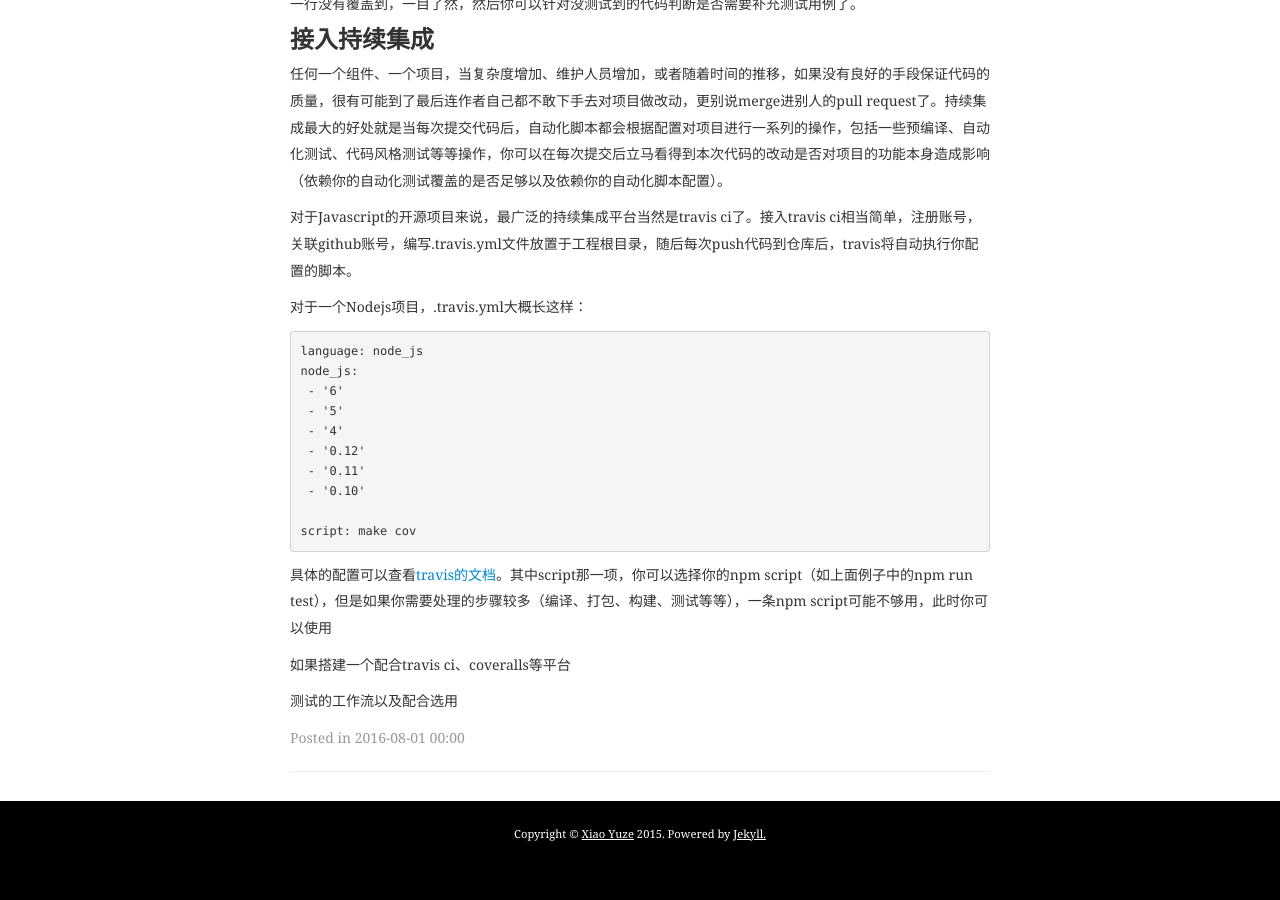
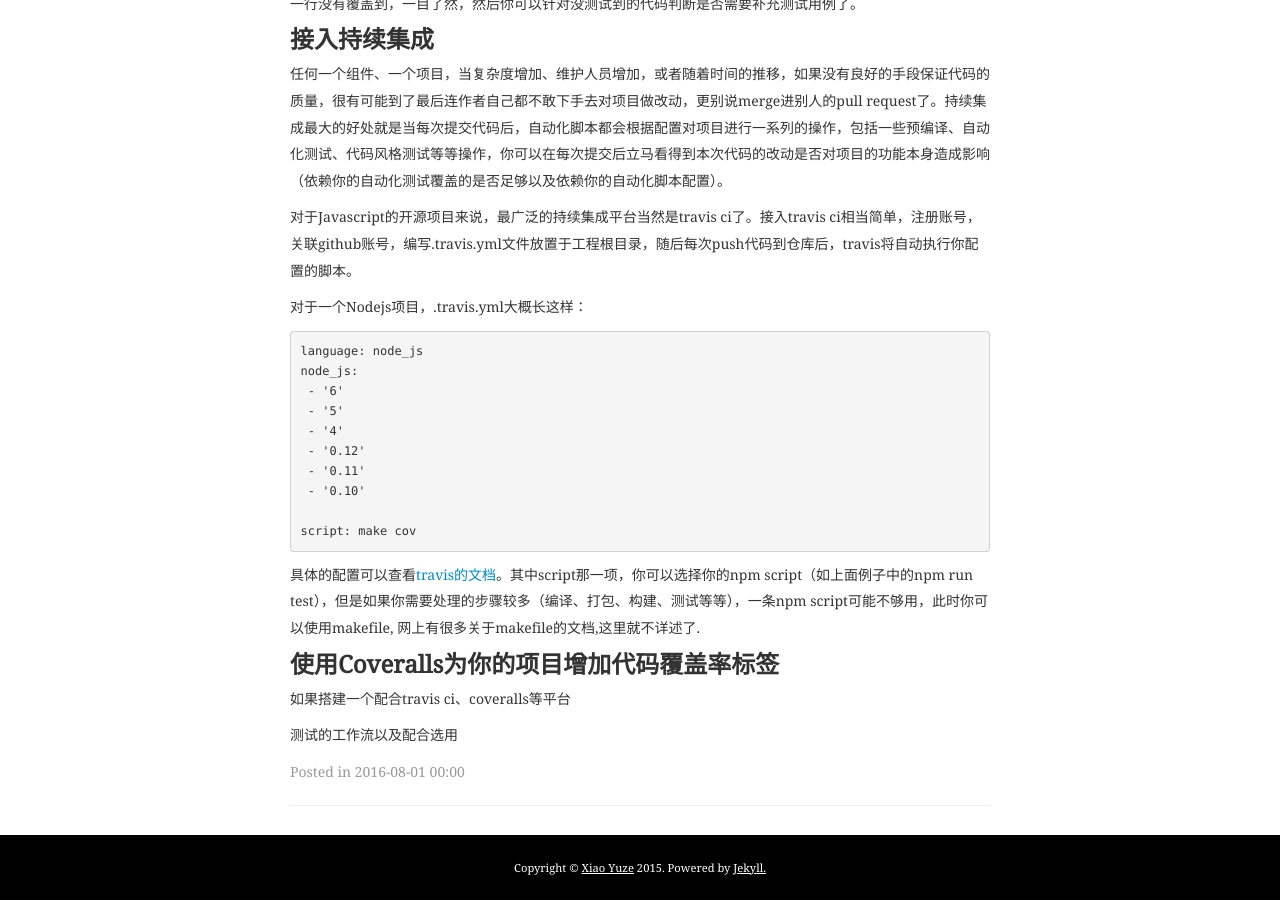
Before and after one commit to xiaoyuze88/xiaoyuze88.github.io, a Jekyll site: the page built from static/2016-8-01-Node开发之BDD+持续集成实战.md, in a window 1280 px wide and 900 px high, scrolled down 2863 px. Built offline with Jekyll 4.4.1, drawn with Linux system fonts in a browser that asks for light colours; comment, search, counter and statistics services are not loaded; before the commit the page ends 3729 px from its top, so only the background shows below that.

Commit message:
add tmp file

````diff
--- a/static/2016-8-01-Node开发之BDD+持续集成实战.md
+++ b/static/2016-8-01-Node开发之BDD+持续集成实战.md
@@ -146,7 +146,11 @@ node_js:
 script: make cov
 ```
 
-具体的配置可以查看[travis的文档](https://docs.travis-ci.com/user/languages/javascript-with-nodejs)。其中script那一项，你可以选择你的npm script（如上面例子中的npm run test），但是如果你需要处理的步骤较多（编译、打包、构建、测试等等），一条npm script可能不够用，此时你可以使用
+具体的配置可以查看[travis的文档](https://docs.travis-ci.com/user/languages/javascript-with-nodejs)。其中script那一项，你可以选择你的npm script（如上面例子中的npm run test），但是如果你需要处理的步骤较多（编译、打包、构建、测试等等），一条npm script可能不够用，此时你可以使用makefile, 网上有很多关于makefile的文档,这里就不详述了.
+
+### 使用Coveralls为你的项目增加代码覆盖率标签
+
+
 
 如果搭建一个配合travis ci、coveralls等平台
 
````
